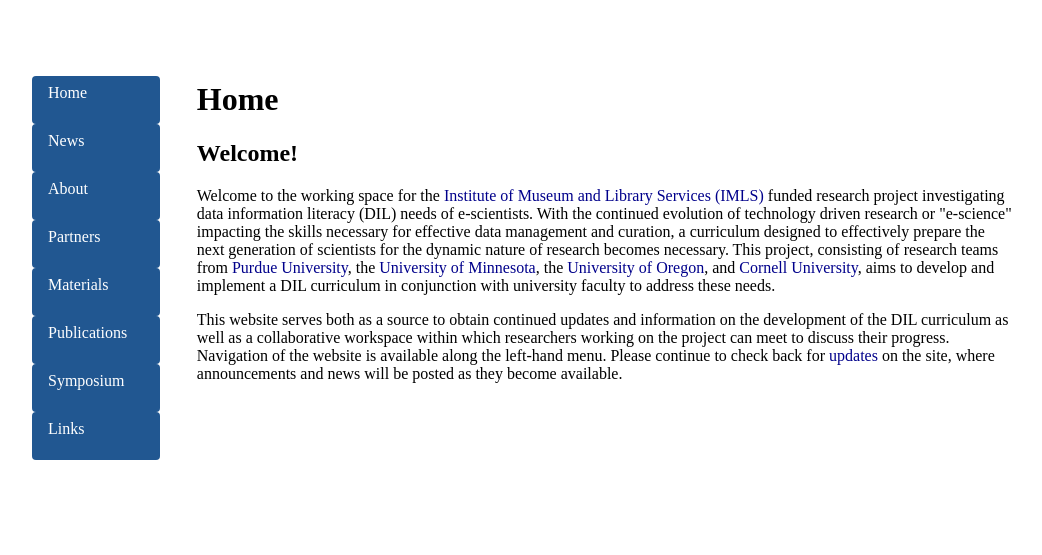
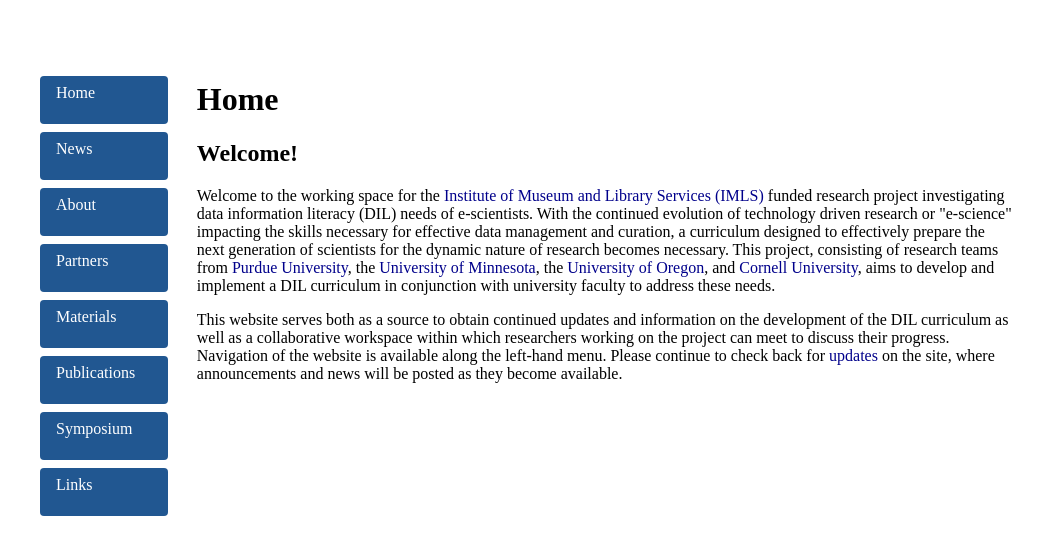
Before and after one commit to datainfolit/datainfolit, a Jekyll site: the page built from index.html, in a window 1280 px wide. Shown: the top 555 px of the page, without its empty margins (136-1178 px from the left). Built offline with Jekyll 4.4.1, drawn with Linux system fonts in a browser that asks for light colours.

Commit message:
Update main.css

```diff
--- a/css/main.css
+++ b/css/main.css
@@ -39,7 +39,7 @@ nav a {
     padding-bottom: 0.5em;
     display: block;
     border-radius: 0.25em;
-    border-color: #fff;
+    margin: 0.5em;
 }
 .content {
     width: 80%;
```
